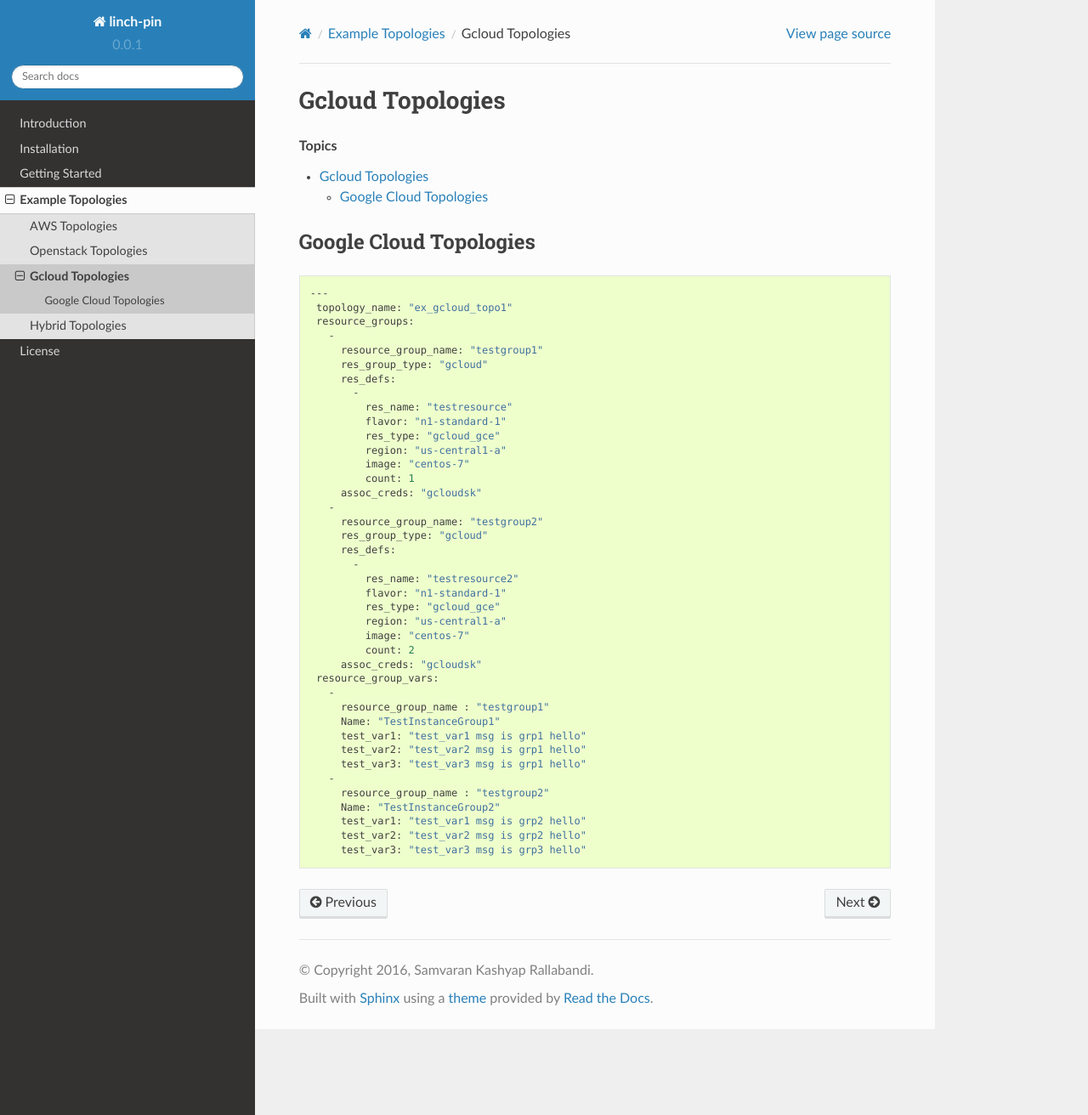
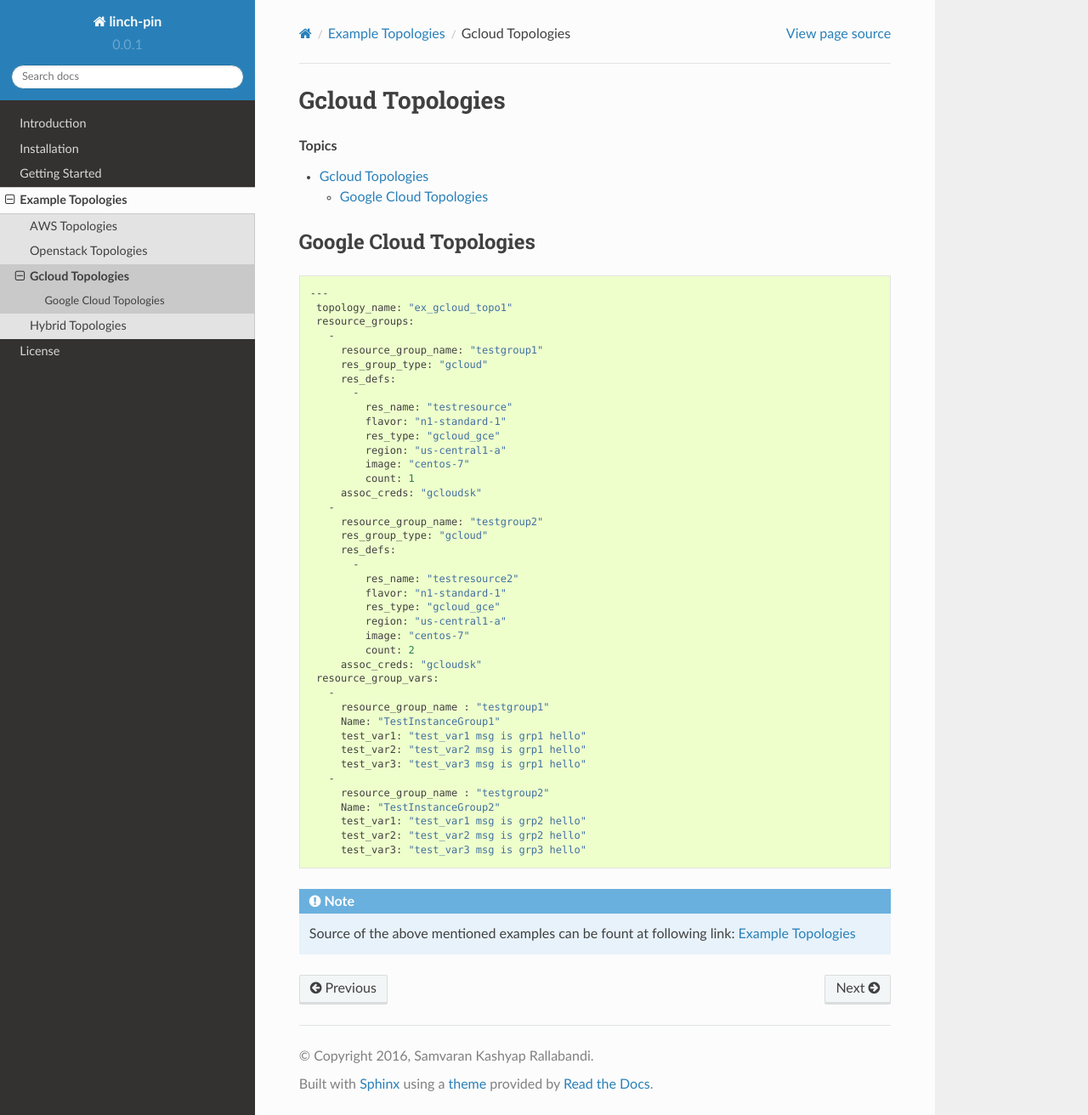
Before and after one commit to CentOS-PaaS-SIG/linchpin, a Sphinx documentation site: the page built from docs/source/gcloud_topo.rst, in a window 1280 px wide and 1312 px high. Shown: the whole window at 85% size. Built offline with Sphinx 7.4.7 and the Read the Docs theme 2.0.0, drawn with Linux system fonts in a browser that asks for light colours.

Commit message:
testing hyperlink of examples

```diff
--- a/docs/source/gcloud_topo.rst
+++ b/docs/source/gcloud_topo.rst
@@ -53,3 +53,6 @@ Google Cloud Topologies
 
 
 .. note::
+
+  Source of the above mentioned examples can be fount at following link:
+  `Example Topologies <https://github.com/CentOS-PaaS-SIG/linch-pin/tree/master/ex_topo>`_
```
